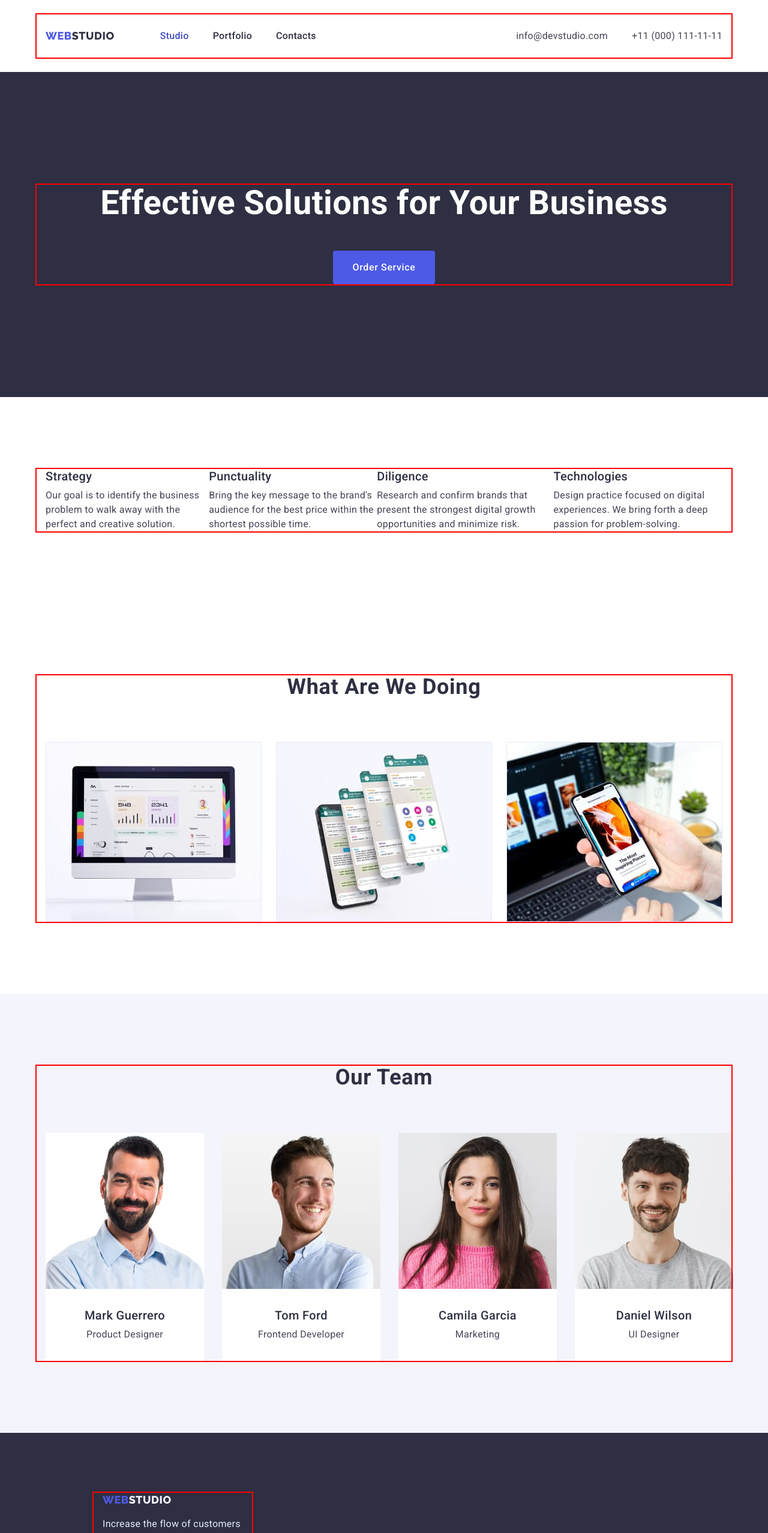
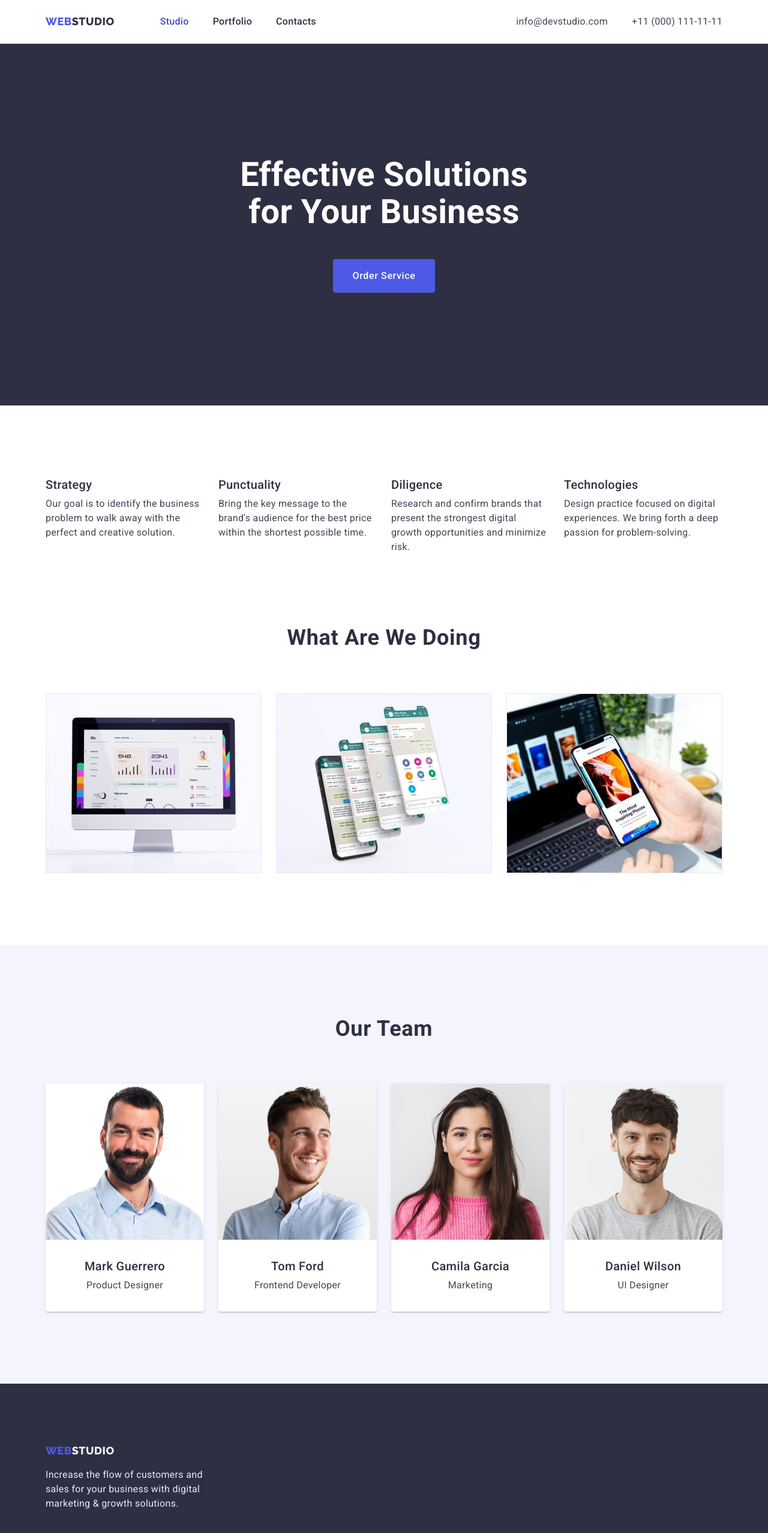
Before and after one commit to Alan-des/-Alan-des-goit-markup-hw-03, a plain HTML site: page index.html in a window 1280 px wide. Shown: the top 2556 px of the page at 60% size. Drawn offline with nearby package versions, Linux system fonts and the light colour scheme.

Commit message:
upload files

```diff
--- a/css/styles.css
+++ b/css/styles.css
@@ -25,25 +25,19 @@ body {
 }
 
 .container{
-  width: 100%;
   max-width: 1158px;
   padding-left: 15px;
   padding-right: 15px;
-  margin-top: 0px ;
-  margin-bottom: 0px;
   margin-left: auto;
   margin-right: auto;
-  outline: 2px solid red;
+
 }
 .container-footer{
-  width: 100%;
-  max-width: 264px;
+  width: 1158px;
   padding-left: 15px;
   padding-right: 15px;
-  margin-top: 0px ;
-  margin-bottom: 0px;
-  margin-left: 156px;;
-  outline: 2px solid red;
+  margin-right: auto;
+  margin-left: auto;
 }
 :root {
   --accent-color: #4d5ae5;
@@ -58,6 +52,10 @@ body {
 .section{
   padding-top: 120px;
   padding-bottom: 120px;
+}
+
+.section-b{
+  padding-top: 120px;
 }
 
 
@@ -91,9 +89,9 @@ body {
 /* ---------------HEADER--------------------- */
 
 header{
-  padding-top: 24px;
-  padding-bottom: 24px;
+  border-bottom: 1px solid #E7E9FC;
 }
+
 
 .logo {
   font-family: "Raleway";
@@ -176,6 +174,13 @@ color: var(--accent-color);
   background-color: var(--basic-color);
 
 }
+
+.hero-titl-buttn{
+  width: 494px;
+  margin-right: auto;
+  margin-left: auto;
+}
+
 .hero-title {
   font-style: normal;
   font-weight: 700;
@@ -220,7 +225,21 @@ color: var(--accent-color);
 
 .benefist-list{
   display: flex;
+
 }
+
+
+
+
+.benefist-item{
+  width: 264px;
+margin-right: 24px;
+}
+
+.benefist-item:nth-last-child(4n + 1){
+  margin-right: 0;
+}
+
 
 .benefits-title {
   margin-bottom: 8px;
@@ -265,17 +284,28 @@ color: var(--accent-color);
   background-color: var(--color-background);
 }
 
+
 .team-list{
   display: flex;
-  gap: 30px;
+  gap: 24px;
   text-align: center;
 }
 
 .team-item{
   width: calc((100% - 72px) / 4);
   background-color: #FFFFFF;
+  box-shadow: 0px 1px 6px rgba(46, 47, 66, 0.08), 0px 1px 1px rgba(46, 47, 66, 0.16), 0px 2px 1px rgba(46, 47, 66, 0.08);
+  border-radius: 0px 0px 4px 4px;
 
 }
+
+.team-title-text{
+padding-top: 32px;
+padding-bottom: 32px;
+padding-left: 16px;
+padding-right: 16px;
+}
+
 
 .team-title {
   margin-bottom: 72px;
@@ -288,7 +318,6 @@ color: var(--accent-color);
   color: var(--basic-color);
 }
 .team-after-title {
-  margin-top: 32px;
   font-weight: 500;
   font-size: 20px;
   line-height: 1.2;
@@ -297,7 +326,6 @@ color: var(--accent-color);
 }
 .team-text {
   margin-top: 8px;
-  padding-bottom: 32px;
   font-size: 16px;
   line-height: 1.5;
   color: var(--color-text);
@@ -309,6 +337,10 @@ color: var(--accent-color);
   padding-top: 100px;
   padding-bottom: 100px;
   background-color: var(--basic-color);
+}
+
+.footer-logo-text{
+  width: 264px;
 }
 
 .footer-text {
@@ -358,7 +390,7 @@ color: var(--accent-color);
 }
 
 
-.filter-btn :hover, .filter-btn:focus {
+.filter-btn:hover, .filter-btn:focus {
   color: #ffffff;
   background: var(--color-hover);
 }
@@ -373,7 +405,7 @@ color: var(--accent-color);
 margin-bottom: 72px;
 }
 
-.filter {
+.filter-list {
 display: flex;
 justify-content: center;
 gap: 24px;
@@ -399,7 +431,7 @@ flex-wrap: wrap;
     margin-bottom: 48px;
 }
 
-.list-item:nth-child(n3){
+.list-item:nth-child(3n + 3){
   margin-right: 0;
 }
 
@@ -407,8 +439,22 @@ flex-wrap: wrap;
   margin-bottom: 0;
 }
 
+
+.work-title-text{
+  padding-top: 32px;
+  padding-bottom: 32px;
+  padding-right: 16px;
+  padding-left: 16px;
+  border-left: 1px solid #E7E9FC;
+  border-right: 1px solid #E7E9FC;
+  border-bottom: 1px solid #E7E9FC;
+}
+
+.work-link{
+  text-decoration: none;
+}
+
 .work-title {
-  margin-top: 32px;
   font-weight: 500;
   font-size: 20px;
   line-height: 1.2;
--- a/index.html
+++ b/index.html
@@ -10,7 +10,13 @@
       href="https://fonts.googleapis.com/css2?family=Raleway:wght@800&family=Roboto:wght@400;500;700;900&display=swap"
       rel="stylesheet"
     />
-    <link rel="stylesheet" href="https://cdnjs.cloudflare.com/ajax/libs/modern-normalize/1.1.0/modern-normalize.min.css" integrity="sha512-wpPYUAdjBVSE4KJnH1VR1HeZfpl1ub8YT/NKx4PuQ5NmX2tKuGu6U/JRp5y+Y8XG2tV+wKQpNHVUX03MfMFn9Q==" crossorigin="anonymous" referrerpolicy="no-referrer" />
+    <link
+      rel="stylesheet"
+      href="https://cdnjs.cloudflare.com/ajax/libs/modern-normalize/1.1.0/modern-normalize.min.css"
+      integrity="sha512-wpPYUAdjBVSE4KJnH1VR1HeZfpl1ub8YT/NKx4PuQ5NmX2tKuGu6U/JRp5y+Y8XG2tV+wKQpNHVUX03MfMFn9Q=="
+      crossorigin="anonymous"
+      referrerpolicy="no-referrer"
+    />
 
     <link rel="stylesheet" href="./css/styles.css" />
     <title>Studio</title>
@@ -35,7 +41,7 @@
         </nav>
         <address class="auth-nav">
           <ul class="auth-nav list">
-            <li class=" item">
+            <li class="item">
               <a href="mailto:info@devstudio.com" class="list-contact link"
                 >info@devstudio.com</a
               >
@@ -47,45 +53,49 @@
             </li>
           </ul>
         </address>
-     </div >
+      </div>
     </header>
     <!-- main -->
     <main>
       <!-- hero -->
       <section class="hero">
         <div class="container">
+          <div class="hero-titl-buttn">
             <h1 class="hero-title">Effective Solutions for Your Business</h1>
             <button type="button" class="hero-btn btn">Order Service</button>
-       </div >
+          </div>
+        </div>
       </section>
 
       <!-- преимущества -->
-      <section class="benefits section">
+      <section class="benefits section-b">
         <div class="container">
           <h2 class="visually-hidden">benefits</h2>
           <ul class="benefist-list list">
-            <li>
+            <li class="benefist-item">
+              <div class="benefist-text-title">
                 <h3 class="benefits-title">Strategy</h3>
                 <p class="benefits-text">
-                Our goal is to identify the business problem to walk away with the
-                perfect and creative solution.
+                  Our goal is to identify the business problem to walk away with
+                  the perfect and creative solution.
                 </p>
+              </div>
             </li>
-            <li>
+            <li class="benefist-item">
               <h3 class="benefits-title">Punctuality</h3>
               <p class="benefits-text">
                 Bring the key message to the brand's audience for the best price
                 within the shortest possible time.
               </p>
             </li>
-            <li>
+            <li class="benefist-item">
               <h3 class="benefits-title">Diligence</h3>
               <p class="benefits-text">
                 Research and confirm brands that present the strongest digital
                 growth opportunities and minimize risk.
               </p>
             </li>
-            <li>
+            <li class="benefist-item">
               <h3 class="benefits-title">Technologies</h3>
               <p class="benefits-text">
                 Design practice focused on digital experiences. We bring forth a
@@ -93,7 +103,7 @@
               </p>
             </li>
           </ul>
-        </div >
+        </div>
       </section>
       <!-- What are we doing -->
       <section class="doing section">
@@ -125,7 +135,9 @@
               />
             </li>
           </ul>
+        </div>
       </section>
+
       <!-- team -->
       <section class="team section">
         <div class="container">
@@ -138,8 +150,10 @@
                 width="264"
                 height="260"
               />
+              <div class="team-title-text">
                 <h3 class="team-after-title">Mark Guerrero</h3>
                 <p class="team-text">Product Designer</p>
+              </div>
             </li>
             <li class="team-item">
               <img
@@ -148,8 +162,10 @@
                 width="264"
                 height="260"
               />
+              <div class="team-title-text">
                 <h3 class="team-after-title">Tom Ford</h3>
                 <p class="team-text">Frontend Developer</p>
+              </div>
             </li>
             <li class="team-item">
               <img
@@ -158,8 +174,10 @@
                 width="264"
                 height="260"
               />
+              <div class="team-title-text">
                 <h3 class="team-after-title">Camila Garcia</h3>
                 <p class="team-text">Marketing</p>
+              </div>
             </li>
             <li class="team-item">
               <img
@@ -168,24 +186,28 @@
                 width="264"
                 height="260"
               />
+              <div class="team-title-text">
                 <h3 class="team-after-title">Daniel Wilson</h3>
                 <p class="team-text">UI Designer</p>
+              </div>
             </li>
           </ul>
-          </div >
+        </div>
       </section>
     </main>
     <!-- footer -->
     <footer class="footer">
       <div class="container-footer">
+        <div class="footer-logo-text">
           <a href="./index.html" class="footer-logo logo link"
             ><span class="logo-color">Web</span>Studio</a
           >
           <p class="footer-text">
-          Increase the flow of customers and sales for your business with digital
-          marketing & growth solutions.
+            Increase the flow of customers and sales for your business with
+            digital marketing & growth solutions.
           </p>
-     </div >
+        </div>
+      </div>
     </footer>
   </body>
 </html>
```
Also changed, not shown: portfolio.html (+49 -19 lines). Lines whose indentation alone changed are shown as unchanged.
